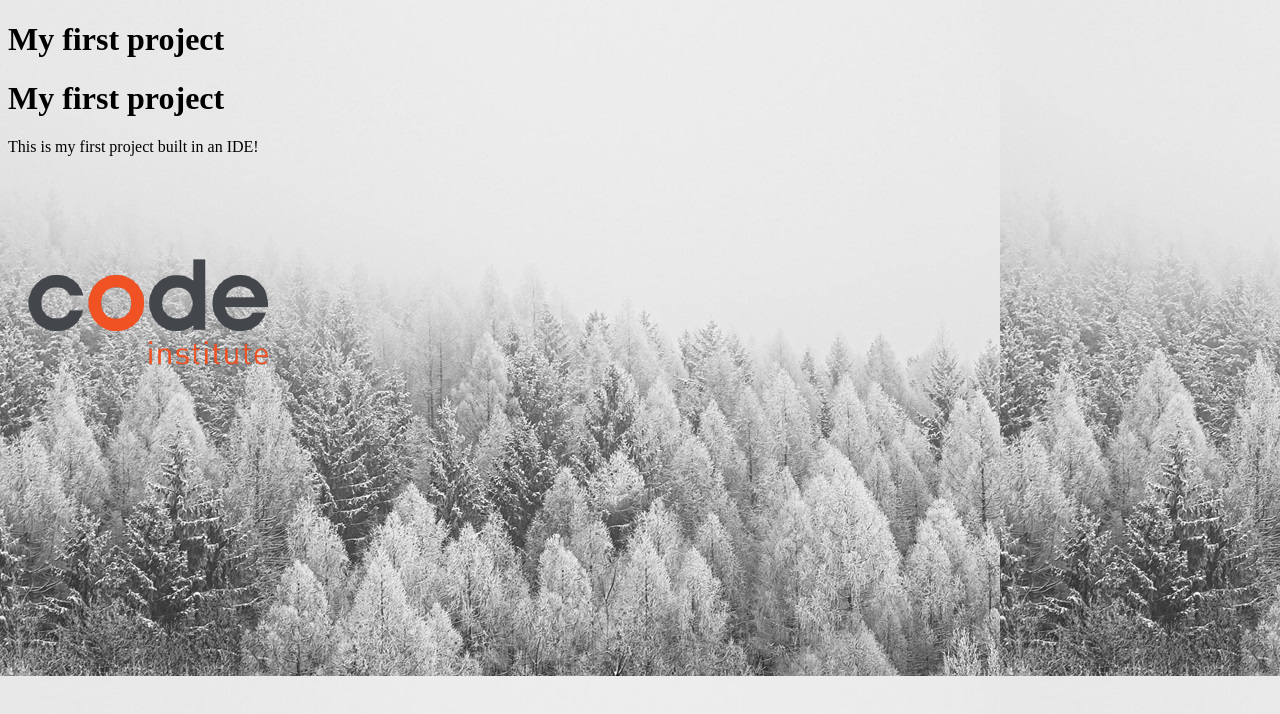
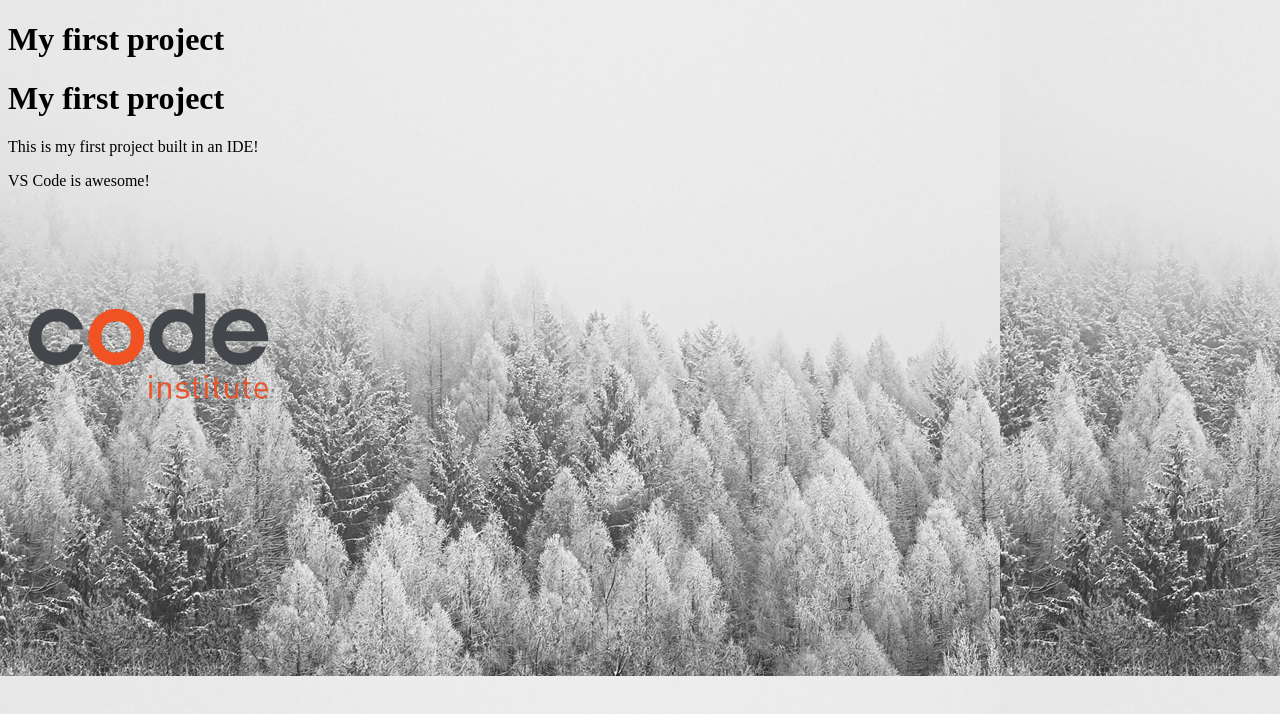
Before and after one commit to BJRobertsonuk/my_first_project, a plain HTML site: page index.html in a window 1280 px wide. Drawn offline with Linux system fonts and the light colour scheme; files that its build step writes are made by us from their sources; files whose address does not match are found by name.

Commit message:
a new paragraph added

```diff
--- a/index.html
+++ b/index.html
@@ -11,6 +11,7 @@
     <h1>My first project</h1>
 
     <p>This is my first project built in an IDE!</p>
+    <p> VS Code is awesome!</p>
     <img src="assets/images/01-02-02_ci-logo.png" alt="Code Institute Logo" />
   </body>
 </html>
```
